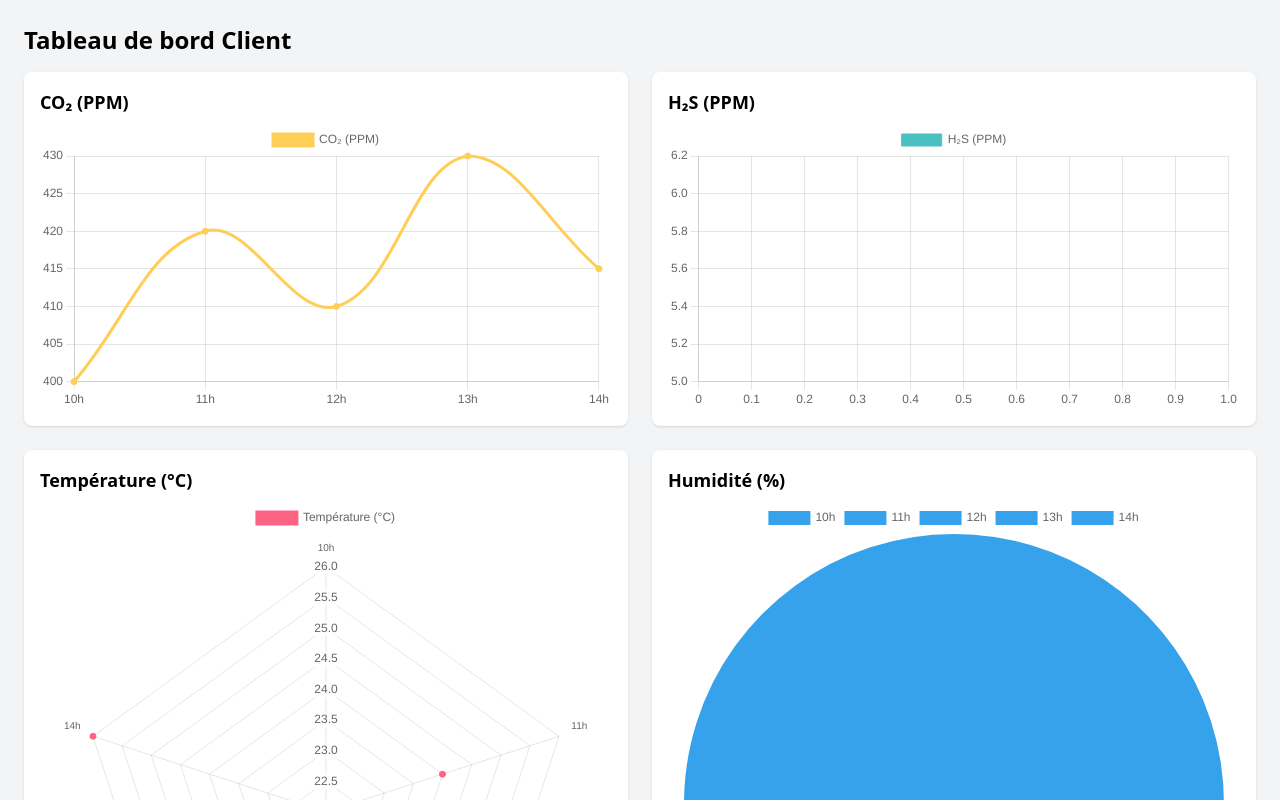
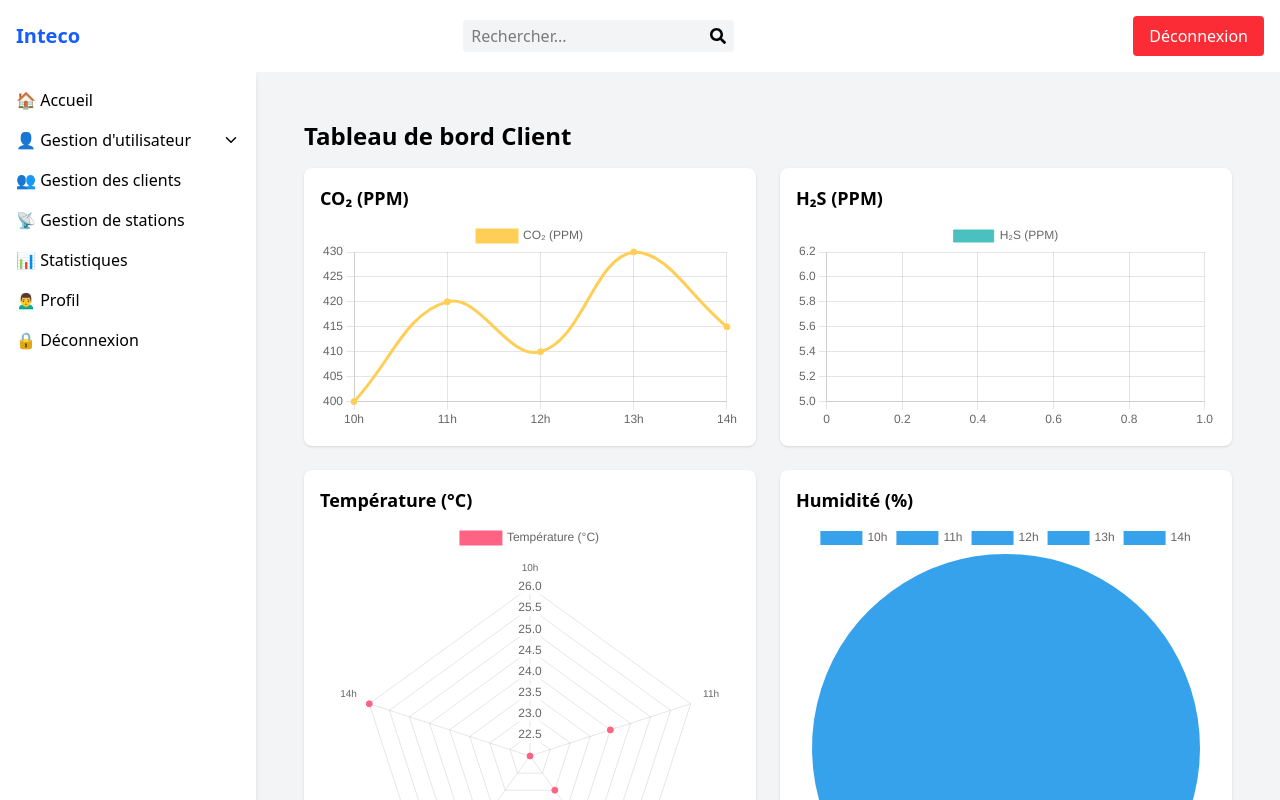
Before and after one commit to Inte-eco/inte-eco-front, a React (Vite) app: page /dashboard in a window 1280 px wide. Shown: the top 800 px of the page. Built offline with nearby package versions, Linux system fonts and the light colour scheme; no server answers; sample sign-in values are in the browser's storage.

Commit message:
client layout added and route redifined

```diff
--- /dev/null
+++ b/src/features/client/ClientLayout.tsx
@@ -0,0 +1,16 @@
+import { Outlet } from 'react-router-dom';
+import Navbar from '../../components/NavBar';
+import Sidebar from '../../components/Sidebar';
+const ClientLayout = () => (
+  <div className="flex flex-col h-screen">
+    <Navbar />
+    <div className="flex flex-1">
+      <Sidebar />
+      <main className="flex-1 p-6 bg-gray-100 overflow-y-auto">
+        <Outlet />
+      </main>
+    </div>
+  </div>
+);
+
+export default ClientLayout;
--- a/src/routes/AppRouters.tsx
+++ b/src/routes/AppRouters.tsx
@@ -20,6 +20,7 @@ import AdminLayout from "../components/AdminLayout";
 import StationStats from "../features/dashboard/StationStats";
 import EditAdmin from "../features/admin/EditAdmin";
 import Statistic from "../features/admin/Statistic";
+import ClientLayout from "../features/client/ClientLayout";
 
 const AppRouter = () => {
     return (
@@ -34,10 +35,12 @@ const AppRouter = () => {
                     path="/dashboard"
                     element={
                         <PrivateRoutes>
-                            <ClientDashboard />
+                            <ClientLayout />
                         </PrivateRoutes>
                     }
-                />
+                >
+                    <Route index element={<ClientDashboard />} />
+                </Route>
 
                 {/* Admin routes with layout & protection */}
                 <Route
```
